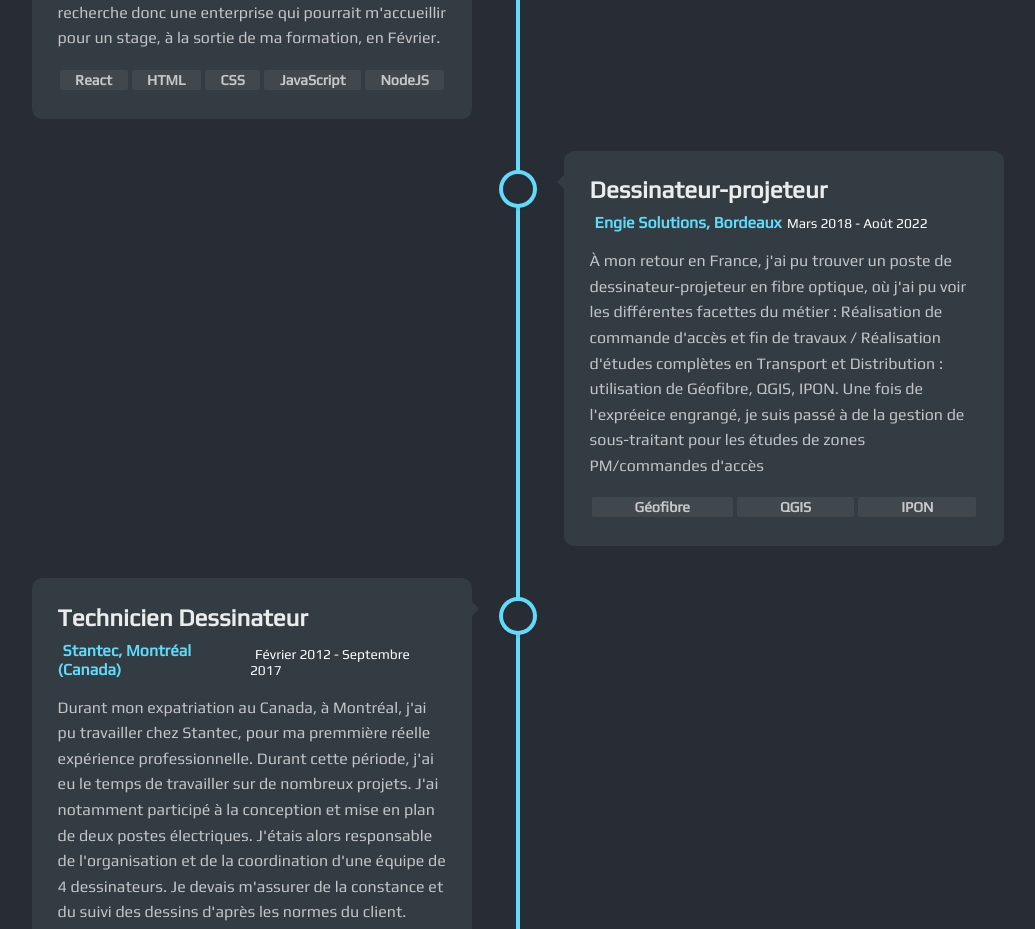
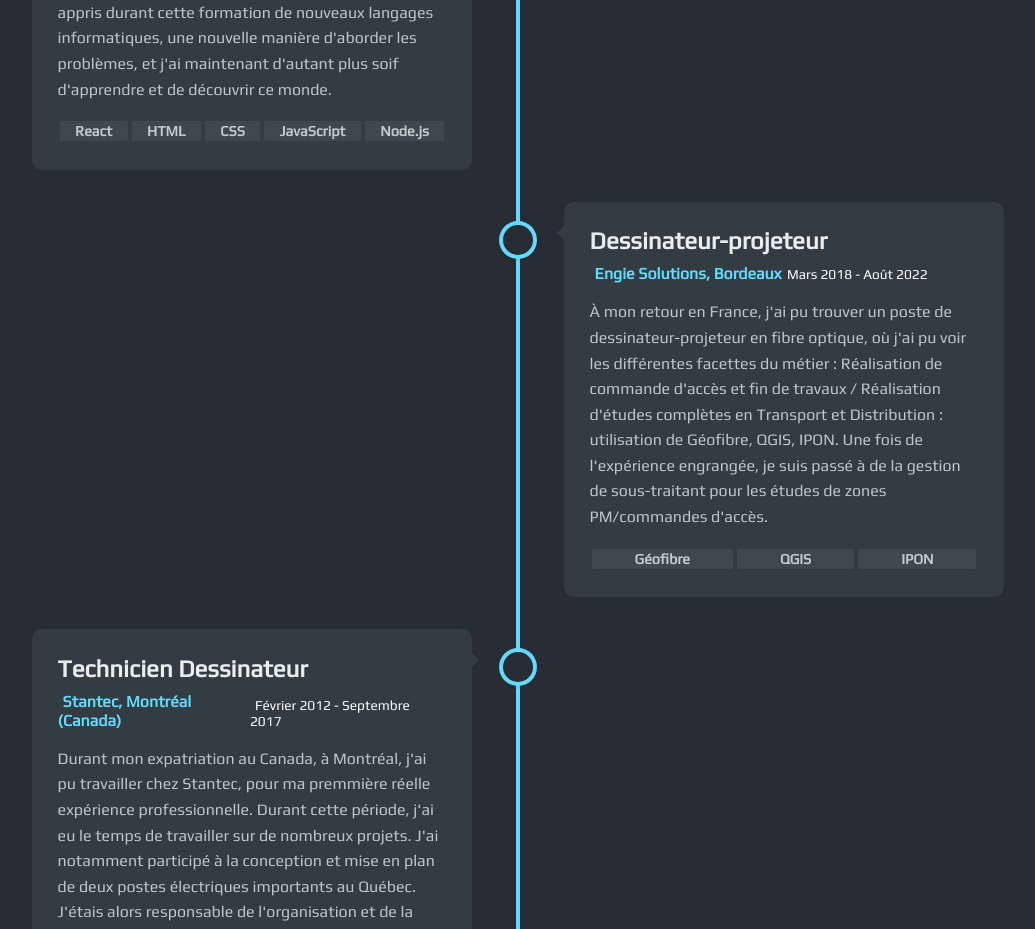
Before and after one commit to nicolasdelisee/Portfolio, a React (Vite) app: page /parcours in a window 1280 px wide. Shown: the part 440-1369 px from the top of the page, without its empty margins (122-1157 px from the left). Built offline with nearby package versions, Linux system fonts and the light colour scheme.

Commit message:
Final Portfolio

```diff
--- a/data/Project.jsx
+++ b/data/Project.jsx
@@ -9,7 +9,7 @@ const Project = [
         type: "Projet 1",
         name: "Wild Circus",
         duration: "2 semaines",
-        description: "Lors de notre premier projet au sein de la Wild Code School, nous avons eu pour mission, avec mes 3 partenaires, de réaliser un site web pour une troupe de Cirque. Nous avons pour la première fois appris à travailler en groupe, avec l'utilisation de Git/GitHub, et nous avons pu faire nos armes sur les les langages CSS, HTML et JavaScript, malgré le faible temps imparti (2 semaines). Nous avons aussi pu créer notre propre maquette à l'aide de Figma, afin de définir le design général de notre site web.",
+        description: "Lors de notre premier projet au sein de la Wild Code School, nous avons eu pour mission, avec mes 3 partenaires, de réaliser un site web pour une troupe de Cirque. Nous avons pour la première fois appris à travailler en groupe, avec l'utilisation de Git/GitHub, et nous avons pu faire nos armes sur les langages CSS, HTML et JavaScript, malgré le faible temps imparti (2 semaines). Nous avons aussi pu créer notre propre maquette à l'aide de Figma, afin de définir le design général de notre site web.",
         url_image: circus,
         classname_image: "tl-bg1",
     },
@@ -18,7 +18,7 @@ const Project = [
         type: "Projet 2",
         name: "Wild Festival",
         duration: "4 semaines",
-        description: "Pour ce deuxième projet, d'une durée d'1 mois, nous avions pour objectif de créer un site web en s'aidant d'une base de données existante. Nous avions donc une API regroupant des artistes et des festivals, et notre but était de lister, puis de permettre à l'utilisateur de réserver un billet pour le festival choisi. Nous avons enfin pu mettre à profit nos connaissances sur React, et avons pu affiner nos compétences en CSS et HTML. Nous avons aussi mis en place la Méthode Agile SCRUM, afin de se mettre face à des conditions réelles que l'on pourrait rencontrer dans le monde professionnel.",
+        description: "Pour ce deuxième projet, nous avions pour objectif de créer un site web en s'aidant d'une base de données existante. Nous avions donc une API regroupant des artistes et des festivals, et notre but était de lister, puis de permettre à l'utilisateur de réserver un billet pour le festival choisi. Nous avons enfin pu mettre à profit nos connaissances sur React, et avons pu affiner nos compétences en CSS et HTML. Nous avons aussi mis en place la Méthode Agile SCRUM, afin de se mettre face à des conditions réelles que l'on pourrait rencontrer dans le monde professionnel.",
         url_image: festival,
         classname_image: "tl-bg2",
     },
@@ -36,7 +36,7 @@ const Project = [
         type: "Projet 3",
         name: "Olim",
         duration: "8 semaines",
-        description: "Lors de notre premier projet au sein de la Wild Code School, nous avons eu pour mission, avec mes 3 partenaires, de réaliser un site web pour une troupe de Cirque. Nous avons pour la première fois appris à travailler en groupe, avec l'utilisation de Git/GitHub, et nous avons pu faire nos armes sur les les langages CSS, HTML et JavaScript, malgré le faible temps imparti (2 semaines). Nous avons aussi pu créer notre propre maquette à l'aide de Figma, afin de définir le design général de notre site web.",
+        description: "Ce projet final au sein de la Wild Code School, nous a permi de mettre en application tout ce que nous avons pu apprendre lors de nos 5 mois de formation. Ainsi, nous avons créé, avec mes 4 `collègues`, une application rappelant `leboncoin`, mais avec un design récent. Nous avons donc dû créer notre propre base de données, imaginer le design général du site, et créer une authentification pour les utilisateurs. Pour cela, nous avons à nouveau utilisé React, mais aussi du côté du back-end, Express et Node.js.",
         url_image: olim,
         classname_image: "tl-bg4",
     }
--- a/data/TimelineDates.jsx
+++ b/data/TimelineDates.jsx
@@ -7,8 +7,8 @@ const TimelineDates = [
         date: "Septembre 2022 - Février 2023",
         place: "Wild Code School, Bordeaux",
         title: "Développeur Web",
-        description: "Après avoir passé une dizaine d'années dans le monde du Génie Civil, et plus particulièrement celui du dessin industriel, j'ai décidé de changer de voie et donc de me rapprocher d'un domaine qui me passionne depuis plus jeune, l'informatique. La formation intensive de 5 mois au sein de la Wild School est la porte d'entrée parfaite au métier de développeur web, et je recherche donc une enterprise qui pourrait m'accueillir pour un stage, à la sortie de ma formation, en Février.",
-        softwares: ["React", "HTML", "CSS", "JavaScript", "NodeJS"],
+        description: "Après avoir passé une dizaine d'années dans le monde du Génie Civil, et plus particulièrement celui du dessin industriel, j'ai décidé de changer de voie et donc de me rapprocher d'un domaine qui me passionne depuis plus jeune, l'informatique. La formation intensive de 5 mois au sein de la Wild School est la porte d'entrée parfaite au métier de développeur web. J'ai donc appris durant cette formation de nouveaux langages informatiques, une nouvelle manière d'aborder les problèmes, et j'ai maintenant d'autant plus soif d'apprendre et de découvrir ce monde.",
+        softwares: ["React", "HTML", "CSS", "JavaScript", "Node.js"],
         url_image: wcs,
 
     },
@@ -17,7 +17,7 @@ const TimelineDates = [
         date: "Mars 2018 - Août 2022",
         place: "Engie Solutions, Bordeaux",
         title: "Dessinateur-projeteur",
-        description: "À mon retour en France, j'ai pu trouver un poste de dessinateur-projeteur en fibre optique, où j'ai pu voir les différentes facettes du métier : Réalisation de commande d'accès et fin de travaux / Réalisation d'études complètes en Transport et Distribution : utilisation de Géofibre, QGIS, IPON. Une fois de l'expréeice engrangé, je suis passé à de la gestion de sous-traitant pour les études de zones PM/commandes d'accès",
+        description: "À mon retour en France, j'ai pu trouver un poste de dessinateur-projeteur en fibre optique, où j'ai pu voir les différentes facettes du métier : Réalisation de commande d'accès et fin de travaux / Réalisation d'études complètes en Transport et Distribution : utilisation de Géofibre, QGIS, IPON. Une fois de l'expérience engrangée, je suis passé à de la gestion de sous-traitant pour les études de zones PM/commandes d'accès.",
         softwares: ["Géofibre", "QGIS", "IPON"],
         url_image: iut,
     },
@@ -26,7 +26,7 @@ const TimelineDates = [
         date: "Février 2012 - Septembre 2017",
         place: "Stantec, Montréal (Canada)",
         title: "Technicien Dessinateur",
-        description: "Durant mon expatriation au Canada, à Montréal, j'ai pu travailler chez Stantec, pour ma premmière réelle expérience professionnelle. Durant cette période, j'ai eu le temps de travailler sur de nombreux projets. J'ai notamment participé à la conception et mise en plan de deux postes électriques. J'étais alors responsable de l'organisation et de la coordination d'une équipe de 4 dessinateurs. Je devais m'assurer de la constance et du suivi des dessins d'après les normes du client.",
+        description: "Durant mon expatriation au Canada, à Montréal, j'ai pu travailler chez Stantec, pour ma premmière réelle expérience professionnelle. Durant cette période, j'ai eu le temps de travailler sur de nombreux projets. J'ai notamment participé à la conception et mise en plan de deux postes électriques importants au Québec. J'étais alors responsable de l'organisation et de la coordination d'une équipe de 4 dessinateurs. Je devais m'assurer de la constance et du suivi des dessins d'après les normes du client.",
         softwares: ["AutoCad", "Logesdes", "Meridian"],
         url_image: iut,
     },
--- a/pages/Home.css
+++ b/pages/Home.css
@@ -9,6 +9,8 @@
   height: auto;
   margin-top: 20vh;
   border-radius: 20px;
+  box-shadow: 0.2vmin 0.2vmin 2vmin 0.2vmin var(--secondary-color);
+
 }
 
 .title {
@@ -84,12 +86,17 @@
   margin-top: 5vh;
   padding-left: 30px;
   padding-right: 30px;
-  height: 6vh;
+  height: 50px;
   font-size: 1rem;
   border-radius: 10px;
   cursor: pointer;
   border: none;
   box-shadow: 0.4vmin 0.4vmin 4vmin 0.4vmin var(--secondary-color);
+}
+
+.button-homepage-anime {
+  -webkit-animation: text-focus-in 1s cubic-bezier(0.55, 0.085, 0.68, 0.53) both;
+  animation: text-focus-in 1s cubic-bezier(0.55, 0.085, 0.68, 0.53) both;
 }
 
 .button-homepage:active {
--- a/pages/Home.jsx
+++ b/pages/Home.jsx
@@ -1,9 +1,15 @@
-import React from "react";
+import React, { useEffect } from "react";
 import "./Home.css";
 import { NavLink } from "react-router-dom";
 import desktop from "../src/assets/pictures/desktop2.jpg";
+import { gsap } from "gsap";
+
 
 export default function Home() {
+  useEffect(() => {
+    gsap.fromTo(".desktop-image", { y: 800, duration: 1 }, { y: 0, duration: 1 });
+  }, []);
+
   const letterName = [
     "N",
     "i",
@@ -36,8 +42,8 @@ export default function Home() {
         Développeur Junior Front-End
       </h3>
       <NavLink to="/contact">
-        <button className="button-homepage button-homepage-anime1">
-          <span className="button-homepage-anime2">Me contacter</span>
+        <button className="button-homepage button-homepage-anime">
+          <span className="button-homepage-anime">Me contacter</span>
         </button>
       </NavLink>
 <img className="desktop-image" src={desktop} />
--- a/pages/contact.css
+++ b/pages/contact.css
@@ -25,7 +25,7 @@
   margin-bottom: 8vh;
   padding-left: 30px;
   padding-right: 30px;
-  height: 6vh;
+  height: 60px;
   font-size: 1rem;
   border-radius: 10px;
   cursor: pointer;
@@ -159,7 +159,7 @@
   margin-top: 4vh;
   padding-left: 30px;
   padding-right: 30px;
-  height: 6vh;
+  height: 50px;
   font-size: 1rem;
   border-radius: 10px;
   cursor: pointer;
```
